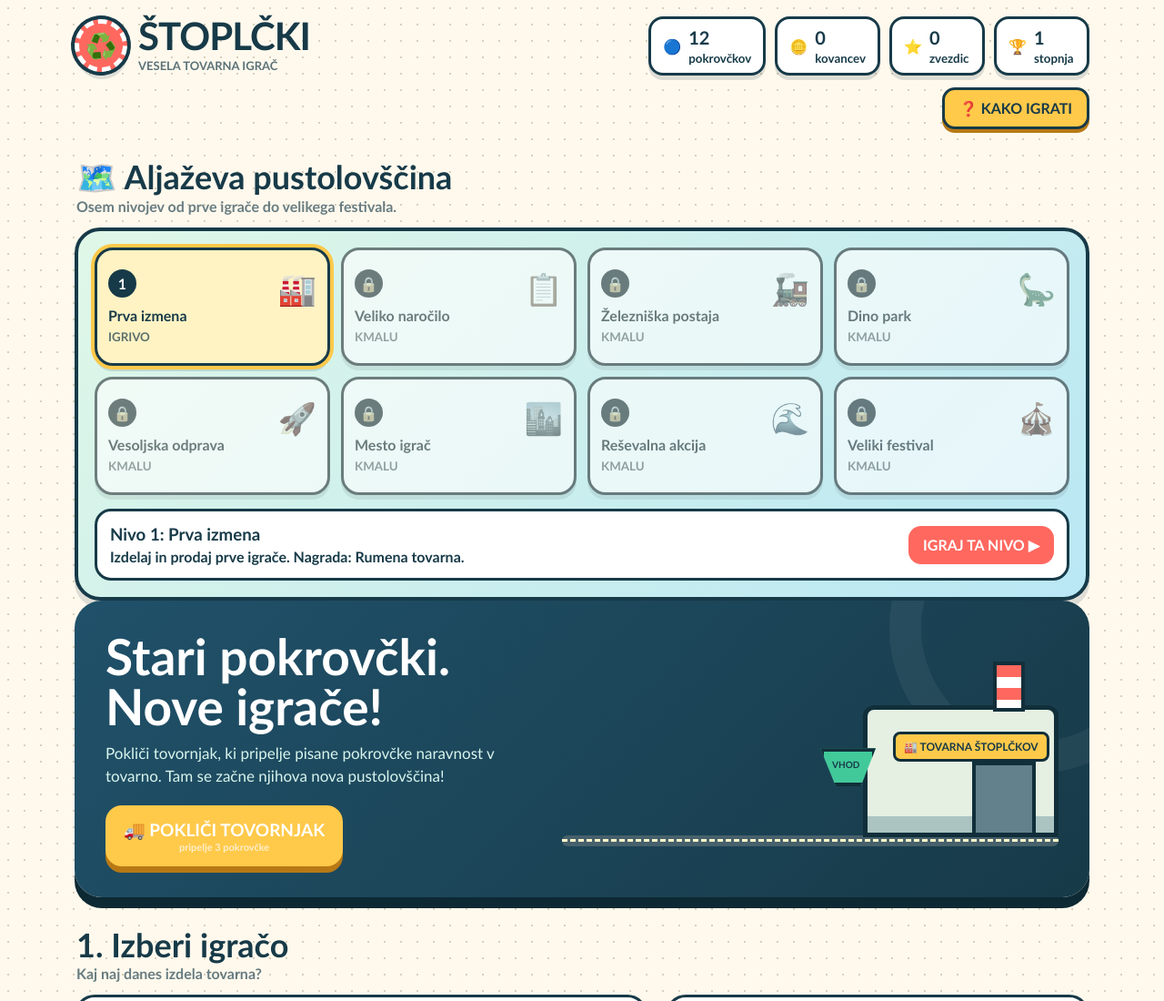
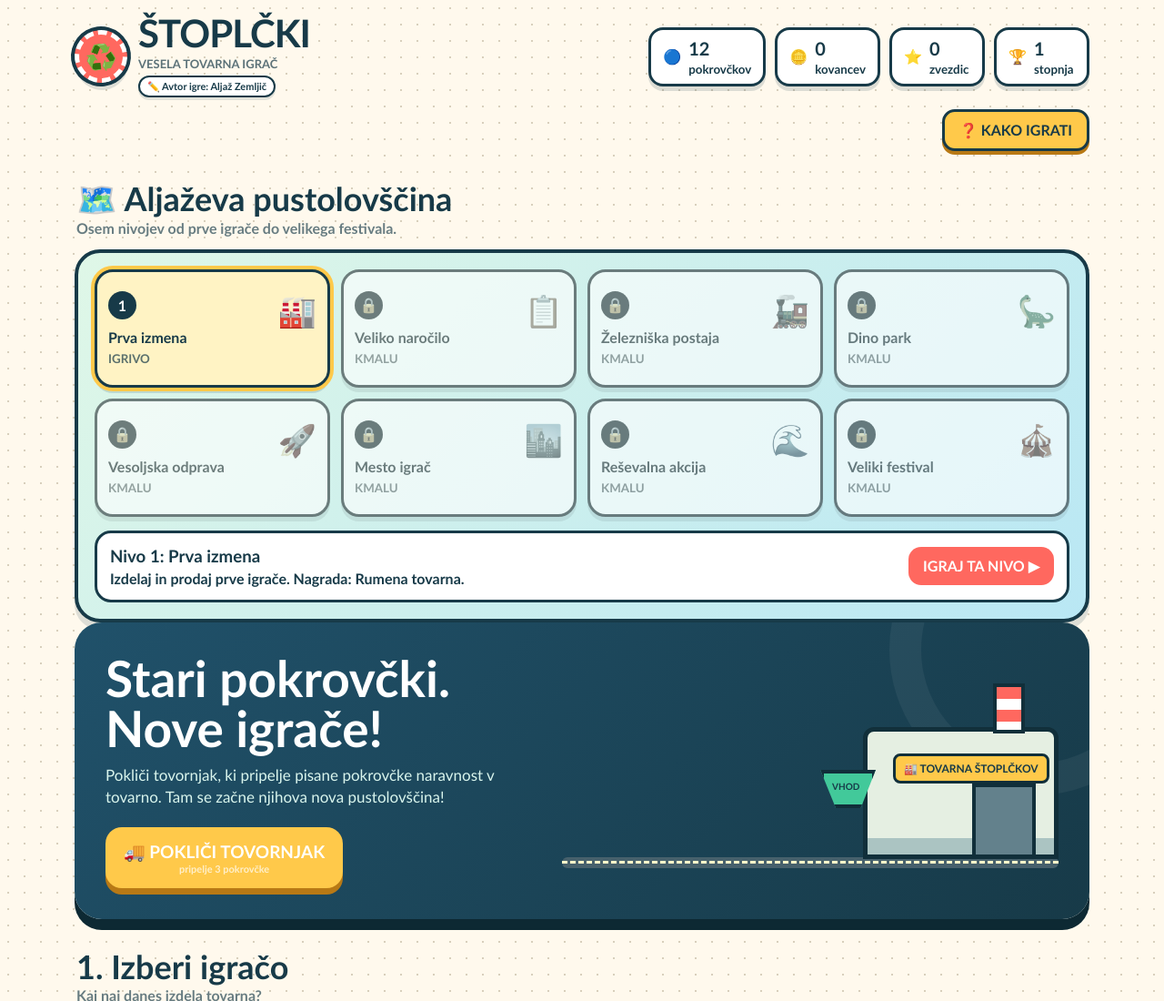
Before and after one commit to zemljic-ui/stoplcki, a plain HTML site: page index.html in a window 1280 px wide. Shown: the top 1100 px of the page at 91% size. Drawn offline with Linux system fonts and the light colour scheme.

Commit message:
Dodaj avtorja igre Aljaža Zemljiča

```diff
--- a/index.html
+++ b/index.html
@@ -22,7 +22,7 @@
 </head>
 <body>
 <main class="app">
-  <header class="topbar"><div class="brand"><div class="logo">♻️</div><div><h1>ŠTOPLČKI</h1><div class="tagline">VESELA TOVARNA IGRAČ</div></div></div><div class="stats"><div class="stat">🔵 <span><b id="caps">12</b><br><small>pokrovčkov</small></span></div><div class="stat">🪙 <span><b id="coins">0</b><br><small>kovancev</small></span></div><div class="stat">⭐ <span><b id="stars">0</b><br><small>zvezdic</small></span></div><div class="stat">🏆 <span><b id="level">1</b><br><small>stopnja</small></span></div></div></header>
+  <header class="topbar"><div class="brand"><div class="logo">♻️</div><div><h1>ŠTOPLČKI</h1><div class="tagline">VESELA TOVARNA IGRAČ</div><div style="display:inline-block;margin-top:5px;padding:3px 8px;border-radius:999px;background:#fff;border:2px solid #173a48;font-size:11px;font-weight:1000;box-shadow:0 3px 0 rgba(23,58,72,.12)">✏️ Avtor igre: Aljaž Zemljič</div></div></div><div class="stats"><div class="stat">🔵 <span><b id="caps">12</b><br><small>pokrovčkov</small></span></div><div class="stat">🪙 <span><b id="coins">0</b><br><small>kovancev</small></span></div><div class="stat">⭐ <span><b id="stars">0</b><br><small>zvezdic</small></span></div><div class="stat">🏆 <span><b id="level">1</b><br><small>stopnja</small></span></div></div></header>
   <button class="help-open" id="helpOpen" aria-haspopup="dialog">❓ KAKO IGRATI</button>
   <div class="section-title"><div><h2>🗺️ Aljaževa pustolovščina</h2><p>Osem nivojev od prve igrače do velikega festivala.</p></div></div><section class="level-map"><div class="level-path" id="levelPath"></div><div class="level-info"><div><h3 id="levelInfoTitle"></h3><p id="levelInfoText"></p></div><button class="play-level" id="playLevel">IGRAJ TA NIVO ▶</button></div></section>
   <section class="hero"><div><h2>Stari pokrovčki.<br>Nove igrače!</h2><p>Pokliči tovornjak, ki pripelje pisane pokrovčke naravnost v tovarno. Tam se začne njihova nova pustolovščina!</p><button class="collect" id="collect">🚚 POKLIČI TOVORNJAK <small id="collectHint">pripelje 3 pokrovčke</small></button></div><div class="yard" id="yard"><div class="road"></div><div class="truck" aria-hidden="true"><div class="truck-bed"></div><div class="truck-cab"></div><i class="wheel one"></i><i class="wheel two"></i></div><div class="intake-factory"><i class="intake-stack"></i><div class="hopper"></div><div class="intake-sign">🏭 TOVARNA ŠTOPLČKOV</div></div></div></section>
```
